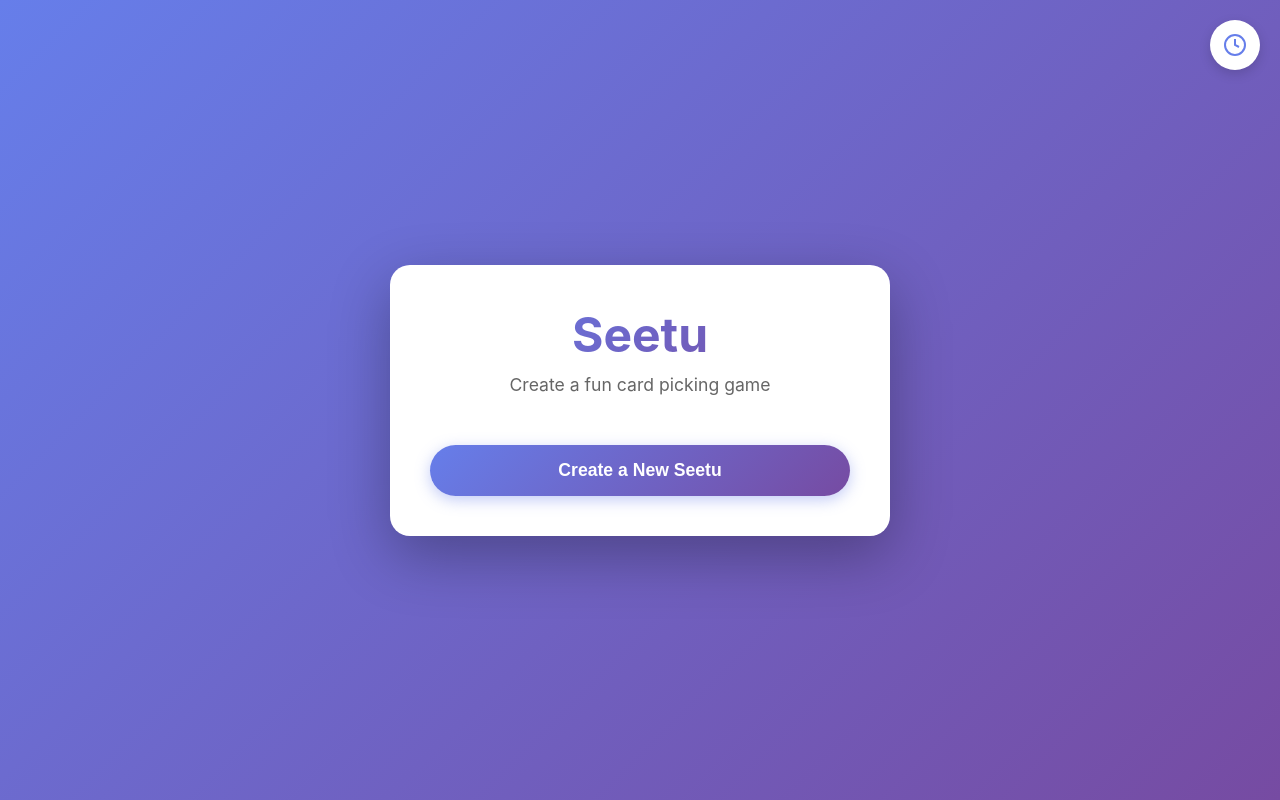
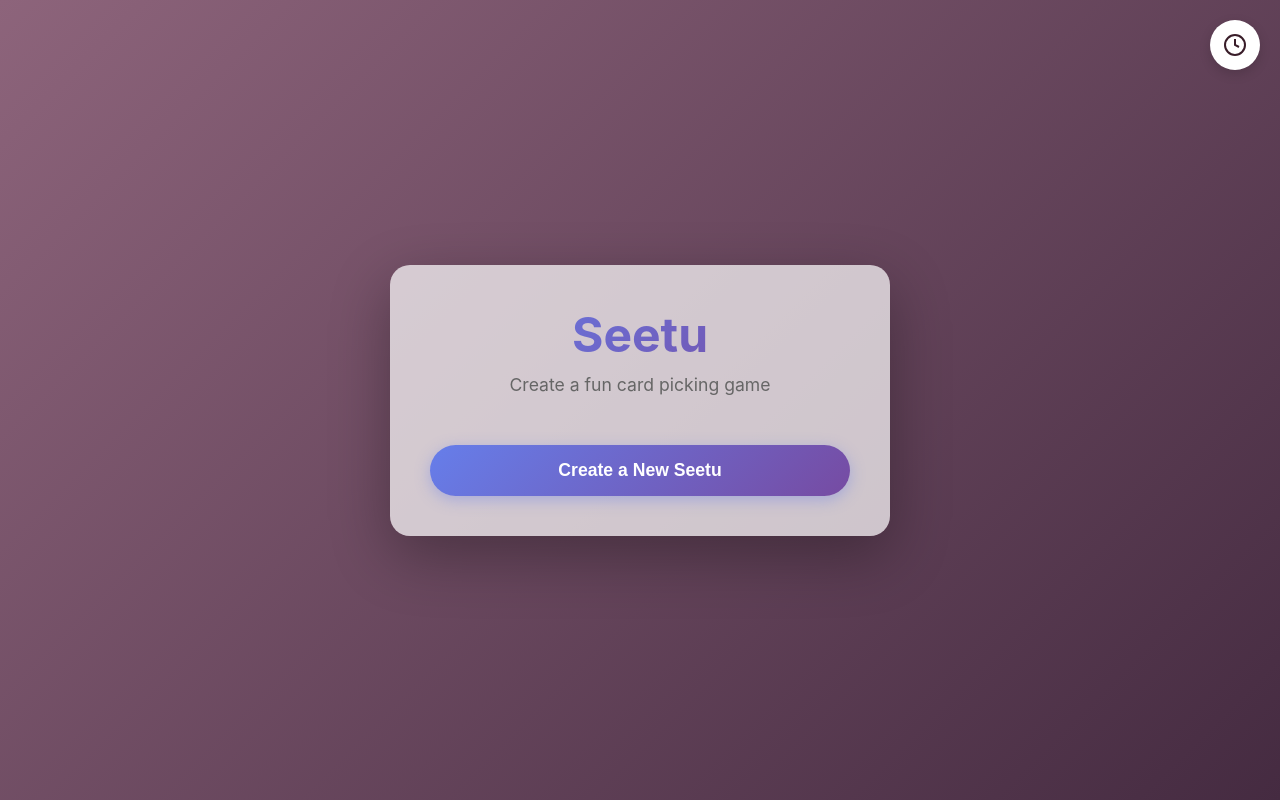
Before and after one commit to zhangel2005/pickseetu, a plain HTML site: page index.html in a window 1280 px wide. Drawn offline with nearby package versions, Linux system fonts and the light colour scheme.

Commit message:
Refactor CSS styles and update color scheme
Updated base styles, colors, and button designs in the CSS file.

```diff
--- a/style.css
+++ b/style.css
@@ -9,7 +9,7 @@
 
 body {
     font-family: -apple-system, BlinkMacSystemFont, 'Segoe UI', Roboto, Oxygen, Ubuntu, Cantarell, sans-serif;
-    background: linear-gradient(135deg, #667eea 0%, #764ba2 100%);
+    background: linear-gradient(135deg, #8d647b 0%, #452b41 100%);
     min-height: 100vh;
     color: #333;
     overflow-x: hidden;
@@ -41,7 +41,7 @@ body {
 }
 
 .history-icon svg {
-    color: #667eea;
+    color: #391d29;
 }
 
 /* ============================================
@@ -60,7 +60,7 @@ body {
 }
 
 .container {
-    background: white;
+  background: rgba(255, 255, 255, 0.7); /* semi-transparent white */
   border-radius: 20px;
   padding: 40px;
   box-shadow: 0 20px 60px rgba(0, 0, 0, 0.3);
```
Lines whose indentation alone changed are shown as unchanged.
